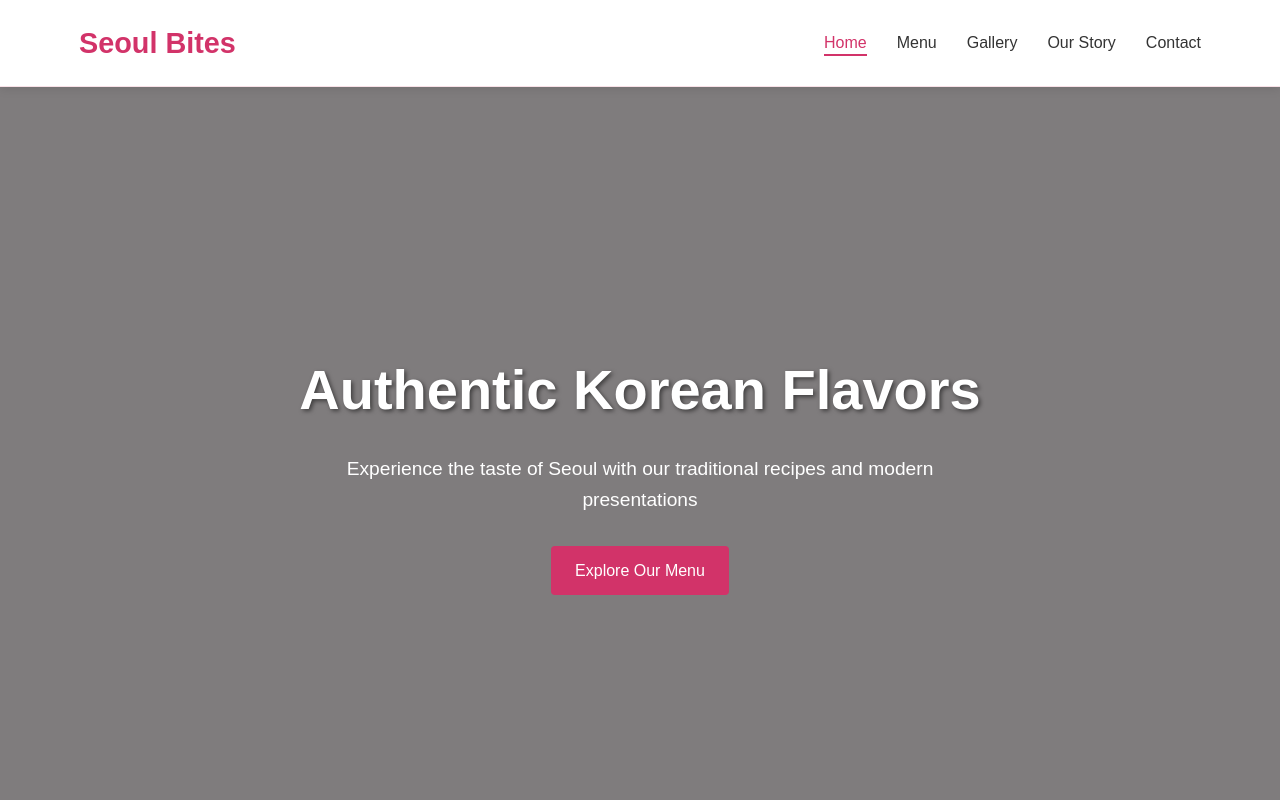
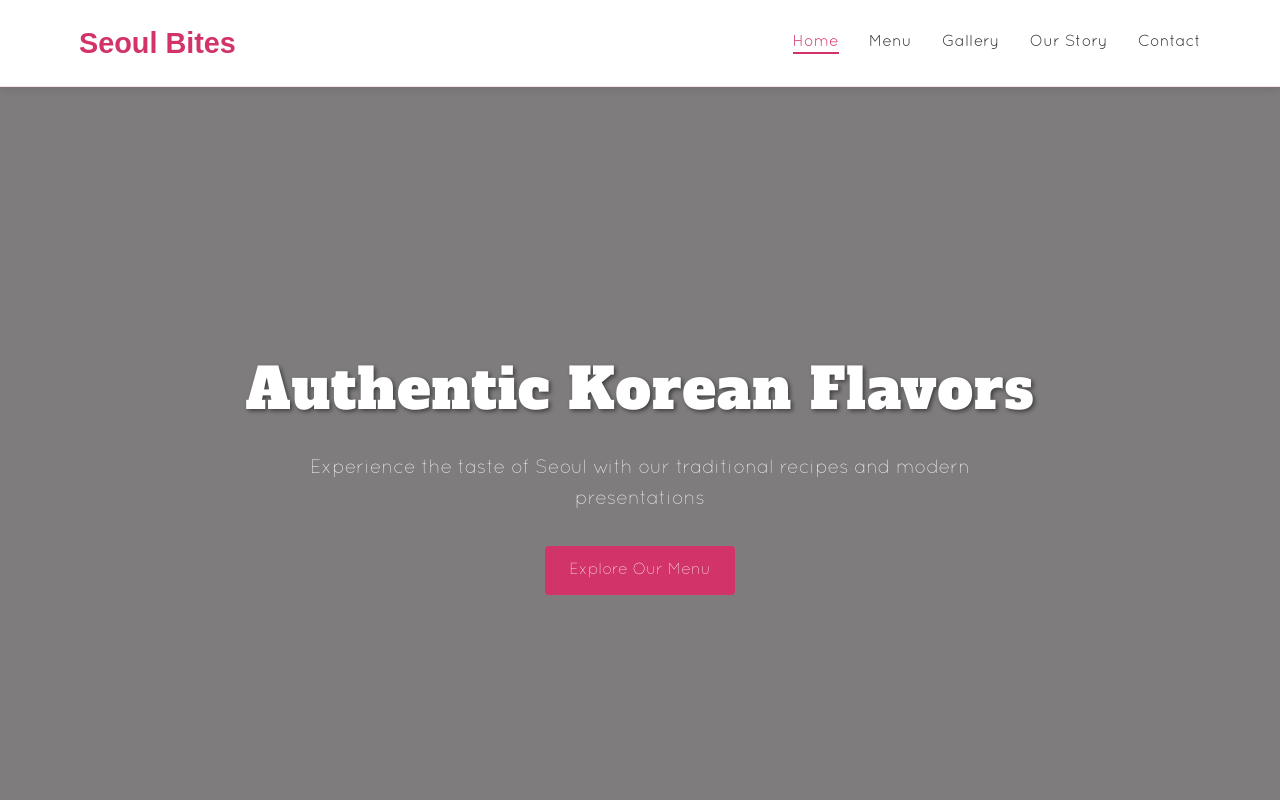
Before and after one commit to dotBisch/WebDev-Activity-4, a plain HTML site: page index.html in a window 1280 px wide. Shown: the top 800 px of the page. Drawn offline with Linux system fonts and the light colour scheme.

Commit message:
Font updates.

```diff
--- a/index.html
+++ b/index.html
@@ -104,7 +104,7 @@
     <!-- Contact Info -->
     <section class="contact-info">
         <div class="container">
-            <h2 class="section-title">Visit Us</h2>
+            <h1 class="section-title">Visit Us</h1>
             <div class="info-grid">
                 <div class="info-item1">
                     <i class="fas fa-map-marker-alt"></i>
--- a/style.css
+++ b/style.css
@@ -18,8 +18,33 @@
     --transition: all 0.3s ease;
 }
 
+@font-face {
+    font-family: product-sans;
+    src: url(assets/fonts/Product\ Sans\ Regular.ttf);
+}
+
+@font-face {
+    font-family: quicksand-light;
+    src: url(assets/fonts/Quicksand_Light.otf);
+}
+
+@font-face {
+    font-family: quicksand-bold;
+    src: url(assets/fonts/Quicksand_Bold.otf);
+}
+
+@font-face {
+    font-family: quicksand-book;
+    src: url(assets/fonts/Quicksand_Book.otf);
+}
+
+@font-face {
+    font-family: alfa;
+    src: url(assets/fonts/AlfaSlabOne-Regular.ttf);
+}
+
 body {
-    font-family: 'Noto Sans KR', 'Poppins', sans-serif;
+    font-family:quicksand-light;
     line-height: 1.6;
     color: var(--text-color);
     background-color: var(--light-color);
@@ -115,6 +140,7 @@ body {
 }
 
 .nav-list a {
+    font-family: quicksand-book;
     text-decoration: none;
     color: var(--text-color);
     font-weight: 500;
@@ -178,7 +204,9 @@ body {
     margin-bottom: 20px;
     animation: fadeIn 1.5s ease;
     text-shadow: 2px 2px 4px rgba(0, 0, 0, 0.5);
-    font-family: 'Noto Sans KR', sans-serif;
+    font-family: alfa;
+    letter-spacing: 1px;
+    font-weight: 400;
 }
 
 .hero p {
```
